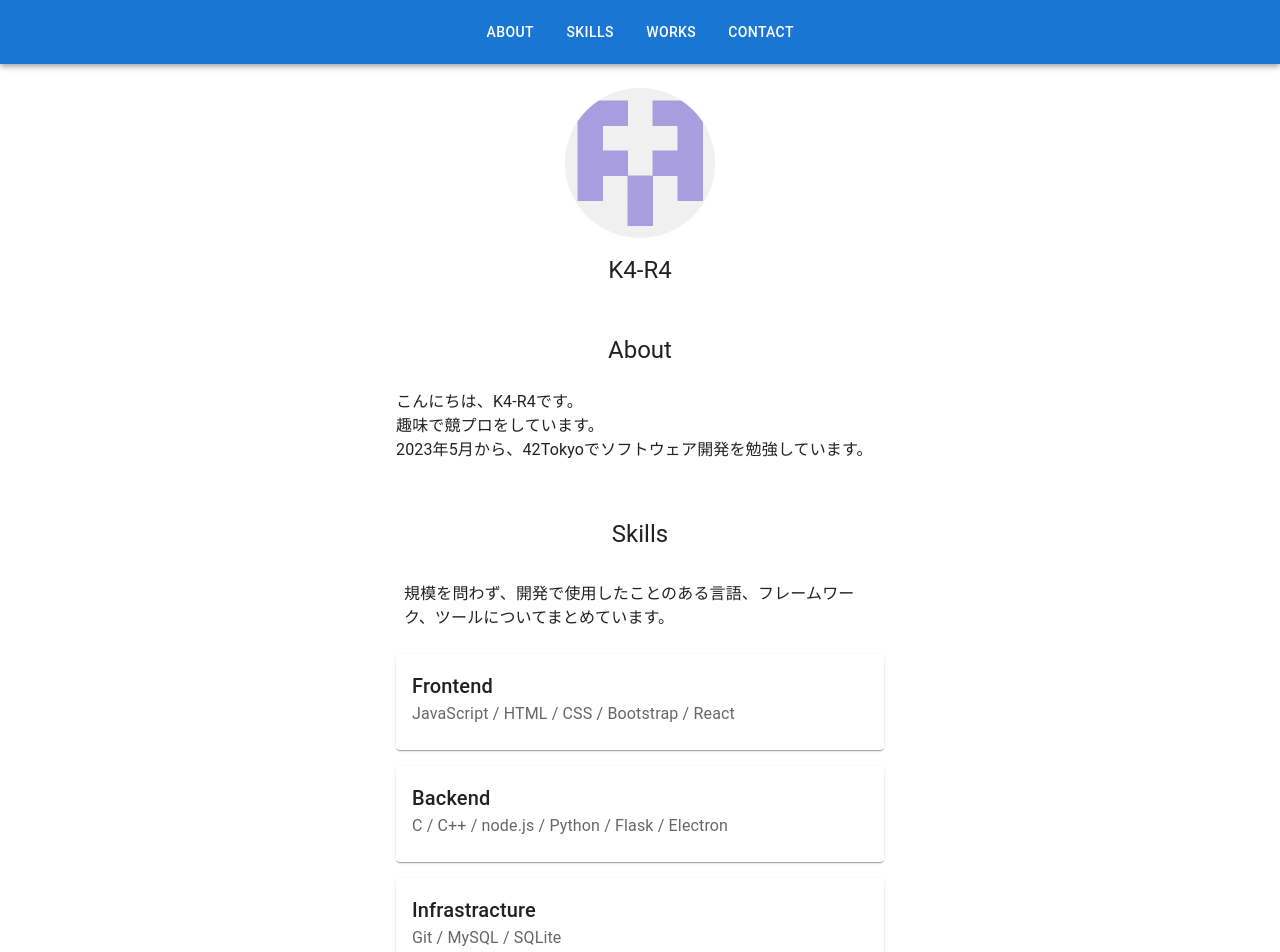
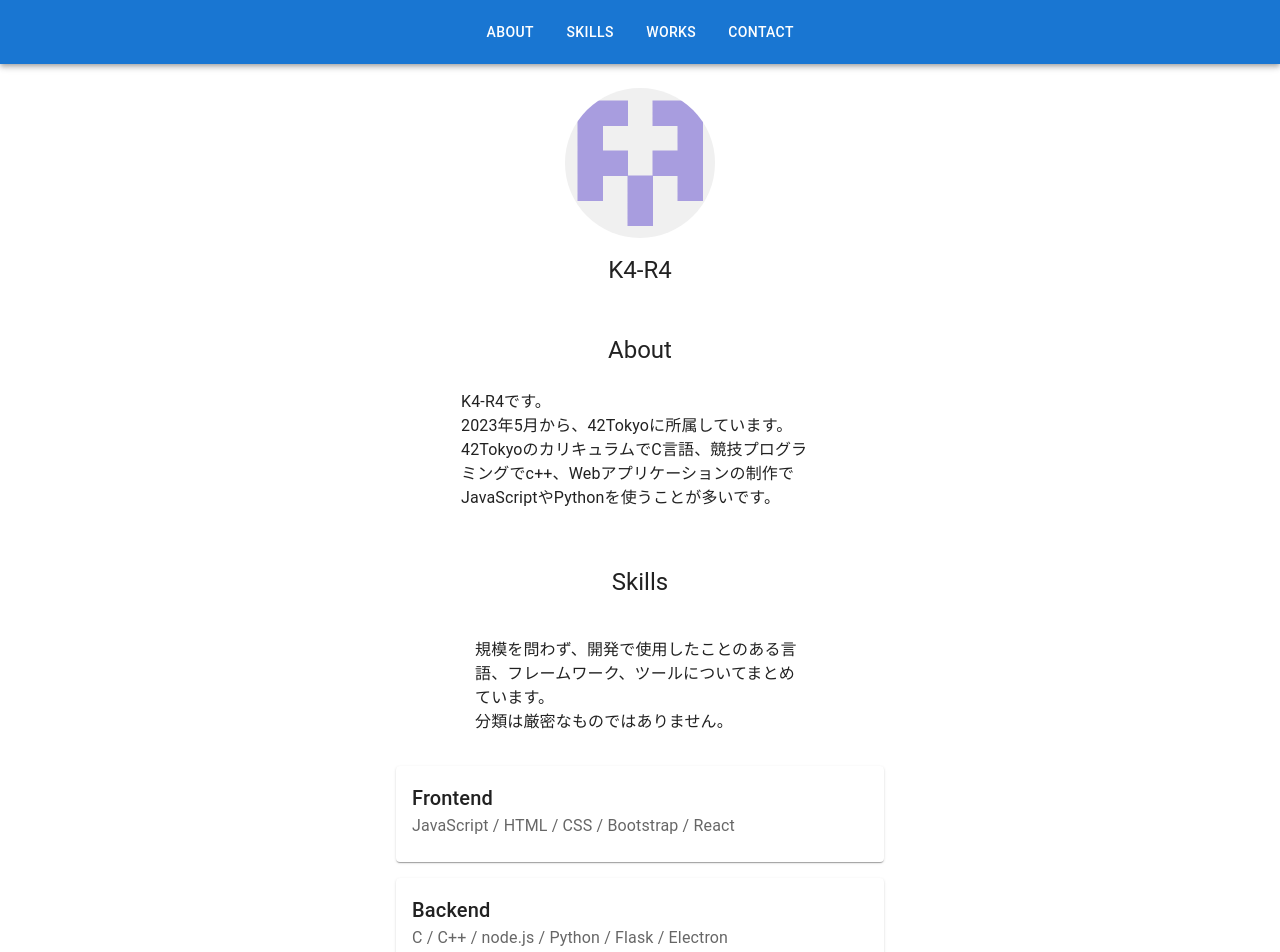
Before and after one commit to K4-R4/portfolio, a React (Create React App) app: page / in a window 1280 px wide. Shown: the top 952 px of the page. Built offline with nearby package versions, Linux system fonts and the light colour scheme.

Commit message:
docs/edit-content: edited content

```diff
--- a/public/index.html
+++ b/public/index.html
@@ -1,43 +1,12 @@
 <!DOCTYPE html>
-<html lang="en">
+<html lang="ja">
 <head>
-    <meta charset="utf-8" />
-    <link rel="icon" href="%PUBLIC_URL%/favicon.ico" />
-    <meta name="viewport" content="width=device-width, initial-scale=1" />
-    <meta name="theme-color" content="#000000" />
-    <meta
-      name="description"
-      content="Web site created using create-react-app"
-    />
-    <link rel="apple-touch-icon" href="%PUBLIC_URL%/logo192.png" />
-    <!--
-      manifest.json provides metadata used when your web app is installed on a
-      user's mobile device or desktop. See https://developers.google.com/web/fundamentals/web-app-manifest/
-    -->
-    <link rel="manifest" href="%PUBLIC_URL%/manifest.json" />
-    <!--
-      Notice the use of %PUBLIC_URL% in the tags above.
-      It will be replaced with the URL of the `public` folder during the build.
-      Only files inside the `public` folder can be referenced from the HTML.
-
-      Unlike "/favicon.ico" or "favicon.ico", "%PUBLIC_URL%/favicon.ico" will
-      work correctly both with client-side routing and a non-root public URL.
-      Learn how to configure a non-root public URL by running `npm run build`.
-    -->
-    <title>React App</title>
+    <meta charset="utf-8"/>
+    <meta name="viewport" content="width=device-width, initial-scale=1"/>
+    <title>K4-R4's portfolio</title>
 </head>
 <body>
 <noscript>You need to enable JavaScript to run this app.</noscript>
 <div id="root"></div>
-    <!--
-      This HTML file is a template.
-      If you open it directly in the browser, you will see an empty page.
-
-      You can add webfonts, meta tags, or analytics to this file.
-      The build step will place the bundled scripts into the <body> tag.
-
-      To begin the development, run `npm start` or `yarn start`.
-      To create a production bundle, use `npm run build` or `yarn build`.
-    -->
 </body>
 </html>
--- a/src/components/About.tsx
+++ b/src/components/About.tsx
@@ -10,12 +10,15 @@ const About: React.FC = () => {
                         About
                     </Typography>
                 </Grid>
-                <Grid container md={5} xs={12} display='flex' justifyContent='start'>
-                    <Typography variant='body1' sx={{p: 2}}>
-                        こんにちは、K4-R4です。<br/>
-                        趣味で競プロをしています。<br/>
-                        2023年5月から、42Tokyoでソフトウェア開発を勉強しています。<br/>
-                    </Typography>
+                <Grid container md={5} xs={12} display='flex' justifyContent='center'>
+                    <Grid container md={9} xs={12} display='flex' justifyContent='start'>
+                        <Typography variant='body1' sx={{p: 2}}>
+                            K4-R4です。<br/>
+                            2023年5月から、42Tokyoに所属しています。<br/>
+                            42TokyoのカリキュラムでC言語、競技プログラミングでc++、Webアプリケーションの制作で
+                            JavaScriptやPythonを使うことが多いです。
+                        </Typography>
+                    </Grid>
                 </Grid>
             </Grid>
         </>
--- a/src/components/Skills.tsx
+++ b/src/components/Skills.tsx
@@ -17,7 +17,7 @@ const skillDetails: SkillProps[] = [
     },
     {
         name: 'Infrastracture',
-        content: 'Git / MySQL / SQLite'
+        content: 'Git / MySQL / SQLite / Linux'
     }
 ]
 
@@ -47,10 +47,13 @@ const Skills: React.FC = () => {
                         Skills
                     </Typography>
                 </Grid>
-                <Grid container md={5} xs={12} display='flex' justifyContent='start' sx={{p: 1}}>
-                    <Typography variant='body1' sx={{p: 2}}>
-                        規模を問わず、開発で使用したことのある言語、フレームワーク、ツールについてまとめています。<br/>
-                    </Typography>
+                <Grid container md={5} xs={12} display='flex' justifyContent='center' sx={{p: 1}}>
+                    <Grid container md={9} xs={12} display='flex' justifyContent='center' sx={{p: 1}}>
+                        <Typography variant='body1' sx={{p: 2}}>
+                            規模を問わず、開発で使用したことのある言語、フレームワーク、ツールについてまとめています。<br/>
+                            分類は厳密なものではありません。<br/>
+                        </Typography>
+                    </Grid>
                     {skillDetails.map((skillDetail) => {
                         return <SkillCard {...skillDetail} />
                     })}
```
Also changed, not shown: 2 other files (tests, documents, lock files or other folders). Lines whose indentation alone changed are shown as unchanged.
